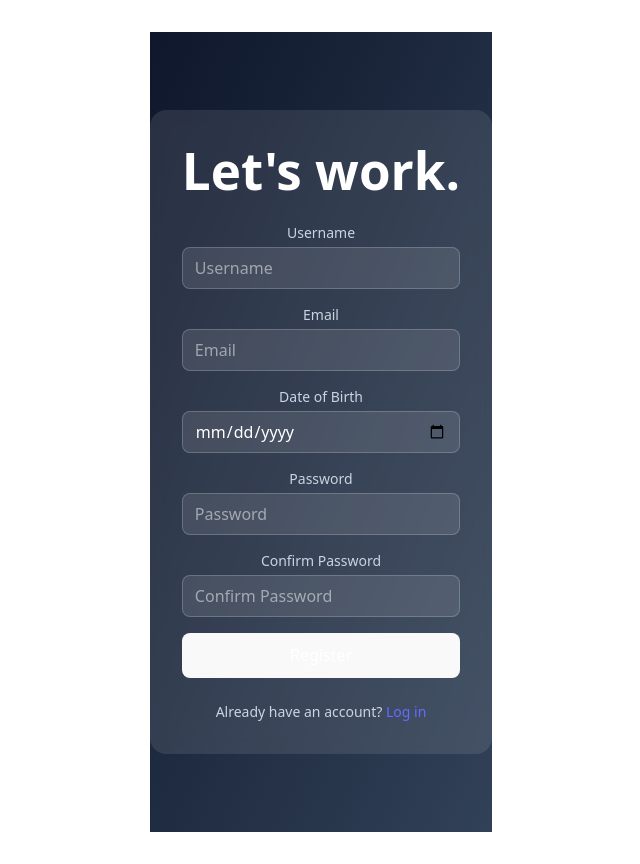
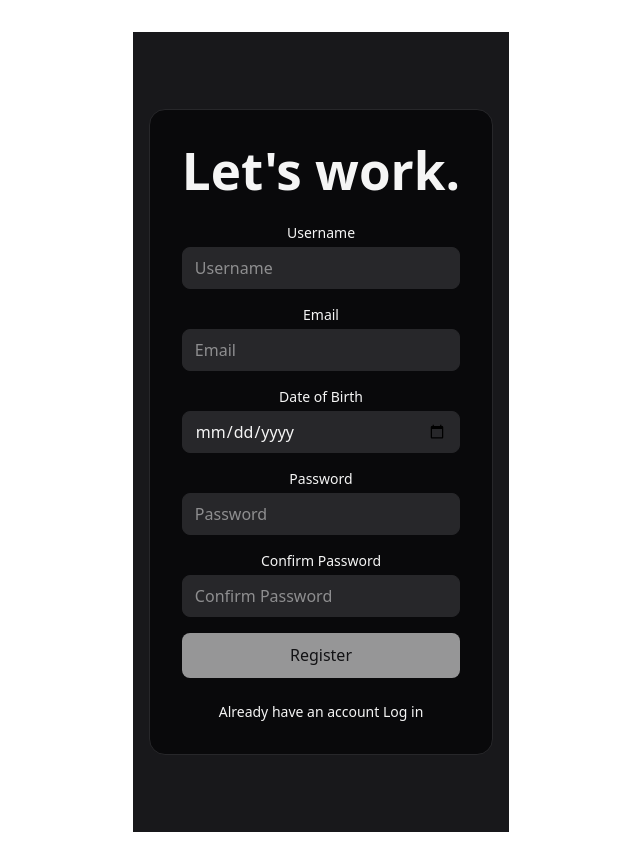
Before and after one commit to dsherli/PRessureApp, a React app in the folder app/frontend/: page /register in a window 1280 px wide. Shown: the whole page, without its empty margins (319-959 px from the left). Built offline with nearby package versions, Linux system fonts and the light colour scheme; no server answers; the HTML template or start-up script is replaced by a standard one.

Commit message:
Fixed styles in login and registration, edited shell to meet use cases

```diff
--- a/app/frontend/package.json
+++ b/app/frontend/package.json
@@ -11,6 +11,7 @@
   },
   "dependencies": {
     "axios": "^1.12.2",
+    "lucide-react": "^0.546.0",
     "react": "^19.1.1",
     "react-dom": "^19.1.1",
     "react-router-dom": "^7.9.4"
--- a/app/frontend/src/components/Shell.jsx
+++ b/app/frontend/src/components/Shell.jsx
@@ -1,5 +1,6 @@
 import React from "react";
 import { Outlet } from "react-router-dom";
+import { Dumbbell, User, BarChart2 } from "lucide-react";
 
 export default function Shell({ children }) {
   return (
@@ -51,45 +52,9 @@ export default function Shell({ children }) {
         <button className="flex flex-col items-center gap-1 transition-all hover:scale-105">
           <div
             className="w-12 h-12 rounded-xl flex items-center justify-center"
-            style={{ backgroundColor: "#f5f5f5" }}
-          >
-            <svg
-              className="w-6 h-6"
-              style={{ color: "#18181b" }}
-              fill="none"
-              stroke="currentColor"
-              viewBox="0 0 24 24"
-            >
-              <path
-                strokeLinecap="round"
-                strokeLinejoin="round"
-                strokeWidth={2}
-                d="M3 12l2-2m0 0l7-7 7 7M5 10v10a1 1 0 001 1h3m10-11l2 2m-2-2v10a1 1 0 01-1 1h-3m-6 0a1 1 0 001-1v-4a1 1 0 011-1h2a1 1 0 011 1v4a1 1 0 001 1m-6 0h6"
-              />
-            </svg>
-          </div>
-          <span className="text-xs" style={{ color: "#f5f5f5" }}>
-            Home
-          </span>
-        </button>
-        <button className="flex flex-col items-center gap-1 transition-all hover:scale-105">
-          <div
-            className="w-12 h-12 rounded-xl flex items-center justify-center"
             style={{ backgroundColor: "#27272a", color: "#f5f5f5" }}
           >
-            <svg
-              className="w-6 h-6"
-              fill="none"
-              stroke="currentColor"
-              viewBox="0 0 24 24"
-            >
-              <path
-                strokeLinecap="round"
-                strokeLinejoin="round"
-                strokeWidth={2}
-                d="M9 19v-6a2 2 0 00-2-2H5a2 2 0 00-2 2v6a2 2 0 002 2h2a2 2 0 002-2zm0 0V9a2 2 0 012-2h2a2 2 0 012 2v10m-6 0a2 2 0 002 2h2a2 2 0 002-2m0 0V5a2 2 0 012-2h2a2 2 0 012 2v14a2 2 0 01-2 2h-2a2 2 0 01-2-2z"
-              />
-            </svg>
+            <BarChart2 className="w-6 h-6 text-zinc-100" />
           </div>
           <span className="text-xs" style={{ color: "#71717a" }}>
             Stats
@@ -100,22 +65,21 @@ export default function Shell({ children }) {
             className="w-12 h-12 rounded-xl flex items-center justify-center"
             style={{ backgroundColor: "#27272a", color: "#f5f5f5" }}
           >
-            <svg
-              className="w-6 h-6"
-              fill="none"
-              stroke="currentColor"
-              viewBox="0 0 24 24"
-            >
-              <path
-                strokeLinecap="round"
-                strokeLinejoin="round"
-                strokeWidth={2}
-                d="M12 8v4l3 3m6-3a9 9 0 11-18 0 9 9 0 0118 0z"
-              />
-            </svg>
+            <Dumbbell className="w-6 h-6 text-zinc-100" />
           </div>
           <span className="text-xs" style={{ color: "#71717a" }}>
-            Timer
+            Workout
+          </span>
+        </button>
+        <button className="flex flex-col items-center gap-1 transition-all hover:scale-105">
+          <div
+            className="w-12 h-12 rounded-xl flex items-center justify-center"
+            style={{ backgroundColor: "#27272a", color: "#f5f5f5" }}
+          >
+            <User className="w-6 h-6 text-zinc-100" />
+          </div>
+          <span className="text-xs" style={{ color: "#71717a" }}>
+            Profile
           </span>
         </button>
       </nav>
--- a/app/frontend/src/pages/Dashboard.jsx
+++ b/app/frontend/src/pages/Dashboard.jsx
@@ -1,4 +1,4 @@
 // Dashboard page component - implement UI and logic here
 export default function Dashboard() {
-  return <div classname="p-4">Dashboard (placeholder)</div>;
+  return <div className="p-4">Dashboard (placeholder)</div>;
 }
--- a/app/frontend/src/pages/Register.jsx
+++ b/app/frontend/src/pages/Register.jsx
@@ -1,5 +1,4 @@
-import { Link, replace } from "react-router-dom";
-import { useNavigate } from "react-router-dom";
+import { Link, useNavigate } from "react-router-dom";
 import { useState } from "react";
 import axios from "axios";
 
@@ -45,65 +44,101 @@ export default function Register() {
   };
 
   return (
-    <div className="min-h-screen flex items-center justify-center bg-gradient-to-br from-slate-900 to-slate-700">
-      <div className="w-full max-w-md p-8 rounded-2xl bg-white/10 backdrop-blur">
-        <h1 className="text-2xl font-semibold text-white mb-6 text-center">
+    <div
+      className="min-h-screen flex items-center justify-center px-4"
+      style={{ backgroundColor: "#18181b" }}
+    >
+      <div
+        className="w-full max-w-md p-8 rounded-2xl border"
+        style={{ backgroundColor: "#09090b", borderColor: "#27272a" }}
+      >
+        <h1
+          className="text-2xl font-semibold mb-6 text-center"
+          style={{ color: "#f5f5f5" }}
+        >
           Let's work.
         </h1>
         <form className="space-y-4" onSubmit={handleSubmit}>
           <div>
-            <label className="block text-sm text-slate-300 mb-1">
+            <label className="block text-sm mb-1" style={{ color: "#f5f5f5" }}>
               Username
             </label>
             <input
               type="text"
-              className="w-full rounded-lg bg-white/10 text-white border border-white/20 px-3 py-2 focus:outline-none focus:ring-2 focus:ring-indigo-400"
+              className="w-full rounded-lg px-3 py-2 focus:outline-none focus:ring-2 focus:ring-indigo-400 border"
+              style={{
+                backgroundColor: "#27272a",
+                color: "#f5f5f5",
+                borderColor: "#27272a",
+              }}
               placeholder="Username"
               value={username}
               onChange={(e) => setUsername(e.target.value)} // update state
             />
           </div>
           <div>
-            <label className="block text-sm text-slate-300 mb-1">Email</label>
+            <label className="block text-sm mb-1" style={{ color: "#f5f5f5" }}>
+              Email
+            </label>
             <input
               type="email"
-              className="w-full rounded-lg bg-white/10 text-white border border-white/20 px-3 py-2 focus:outline-none focus:ring-2 focus:ring-indigo-400"
+              className="w-full rounded-lg px-3 py-2 focus:outline-none focus:ring-2 focus:ring-indigo-400 border"
+              style={{
+                backgroundColor: "#27272a",
+                color: "#f5f5f5",
+                borderColor: "#27272a",
+              }}
               placeholder="Email"
               value={email}
               onChange={(e) => setEmail(e.target.value)} // update state
             />
           </div>
           <div>
-            <label className="block text-sm text-slate-300 mb-1">
+            <label className="block text-sm mb-1" style={{ color: "#f5f5f5" }}>
               Date of Birth
             </label>
             <input
               type="date"
-              className="w-full rounded-lg bg-white/10 text-white border border-white/20 px-3 py-2 focus:outline-none focus:ring-2 focus:ring-indigo-400"
+              className="w-full rounded-lg px-3 py-2 focus:outline-none focus:ring-2 focus:ring-indigo-400 border"
+              style={{
+                backgroundColor: "#27272a",
+                color: "#f5f5f5",
+                borderColor: "#27272a",
+              }}
               placeholder="DOB"
               value={dob}
               onChange={(e) => setDob(e.target.value)} // update state
             />
           </div>
           <div>
-            <label className="block text-sm text-slate-300 mb-1">
+            <label className="block text-sm mb-1" style={{ color: "#f5f5f5" }}>
               Password
             </label>
             <input
               type="password"
-              className="w-full rounded-lg bg-white/10 text-white border border-white/20 px-3 py-2 focus:outline-none focus:ring-2 focus:ring-indigo-400"
+              className="w-full rounded-lg px-3 py-2 focus:outline-none focus:ring-2 focus:ring-indigo-400 border"
+              style={{
+                backgroundColor: "#27272a",
+                color: "#f5f5f5",
+                borderColor: "#27272a",
+              }}
               placeholder="Password"
               value={password}
               onChange={(e) => setPassword(e.target.value)} // update state
             />
           </div>
           <div>
-            <label className="block text-sm text-slate-300 mb-1">
+            <label className="block text-sm mb-1" style={{ color: "#f5f5f5" }}>
               Confirm Password
             </label>
             <input
               type="password"
-              className="w-full rounded-lg bg-white/10 text-white border border-white/20 px-3 py-2 focus:outline-none focus:ring-2 focus:ring-indigo-400"
+              className="w-full rounded-lg px-3 py-2 focus:outline-none focus:ring-2 focus:ring-indigo-400 border"
+              style={{
+                backgroundColor: "#27272a",
+                color: "#f5f5f5",
+                borderColor: "#27272a",
+              }}
               placeholder="Confirm Password"
               value={passwordConfirmation}
               onChange={(e) => setPasswordConfirmation(e.target.value)} // update state
@@ -116,22 +151,30 @@ export default function Register() {
           </div>
 
           {error && (
-            <p className="text-sm text-rose-400 bg-rose-900/40 rounded-md px-3 py-2">
+            <p
+              className="text-sm rounded-md px-3 py-2"
+              style={{ backgroundColor: "#2a1b1e", color: "#fca5a5" }}
+            >
               {error}
             </p>
           )}
 
           <button
             type="submit"
-            className="w-full rounded-lg bg-indigo-500 hover:bg-indigo-600 text-white font-semibold py-2 transition-colors"
+            className="w-full rounded-lg font-semibold py-2 transition-colors disabled:opacity-60 disabled:cursor-not-allowed"
+            style={{ backgroundColor: "#f5f5f5", color: "#18181b" }}
             disabled={!formValid}
           >
             Register
           </button>
         </form>
-        <p className="mt-6 text-sm text-slate-300 text-center">
-          Already have an account?{" "}
-          <Link to="/login" className="text-indigo-400 hover:text-indigo-300">
+        <p className="mt-6 text-sm text-center" style={{ color: "#f5f5f5" }}>
+          Already have an account{" "}
+          <Link
+            to="/login"
+            className="underline hover:opacity-80"
+            style={{ color: "#f5f5f5" }}
+          >
             Log in
           </Link>
         </p>
```
Also changed, not shown: app/frontend/src/pages/Login.jsx (+33 -13 lines), 1 other file (tests, documents, lock files or other folders).
